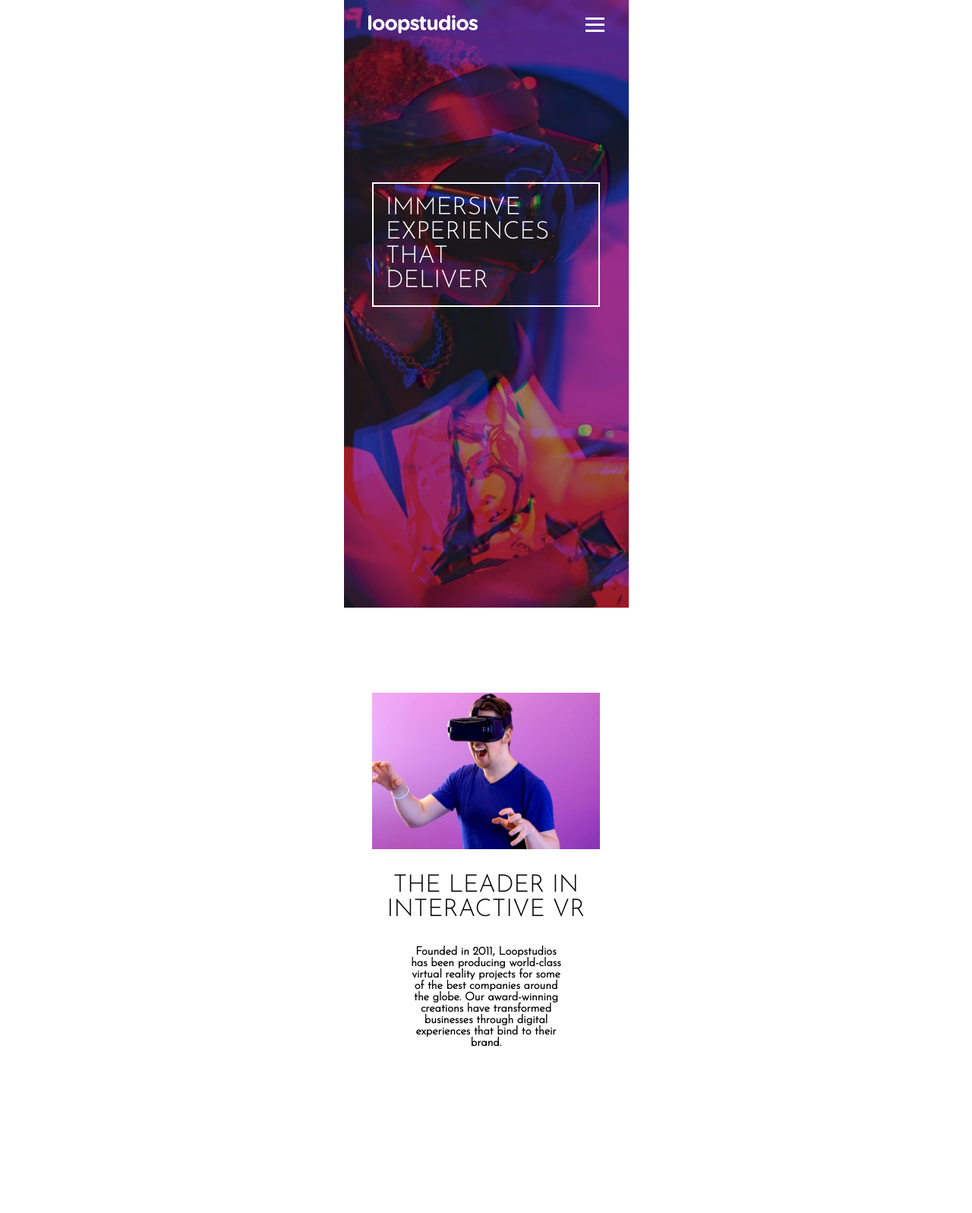
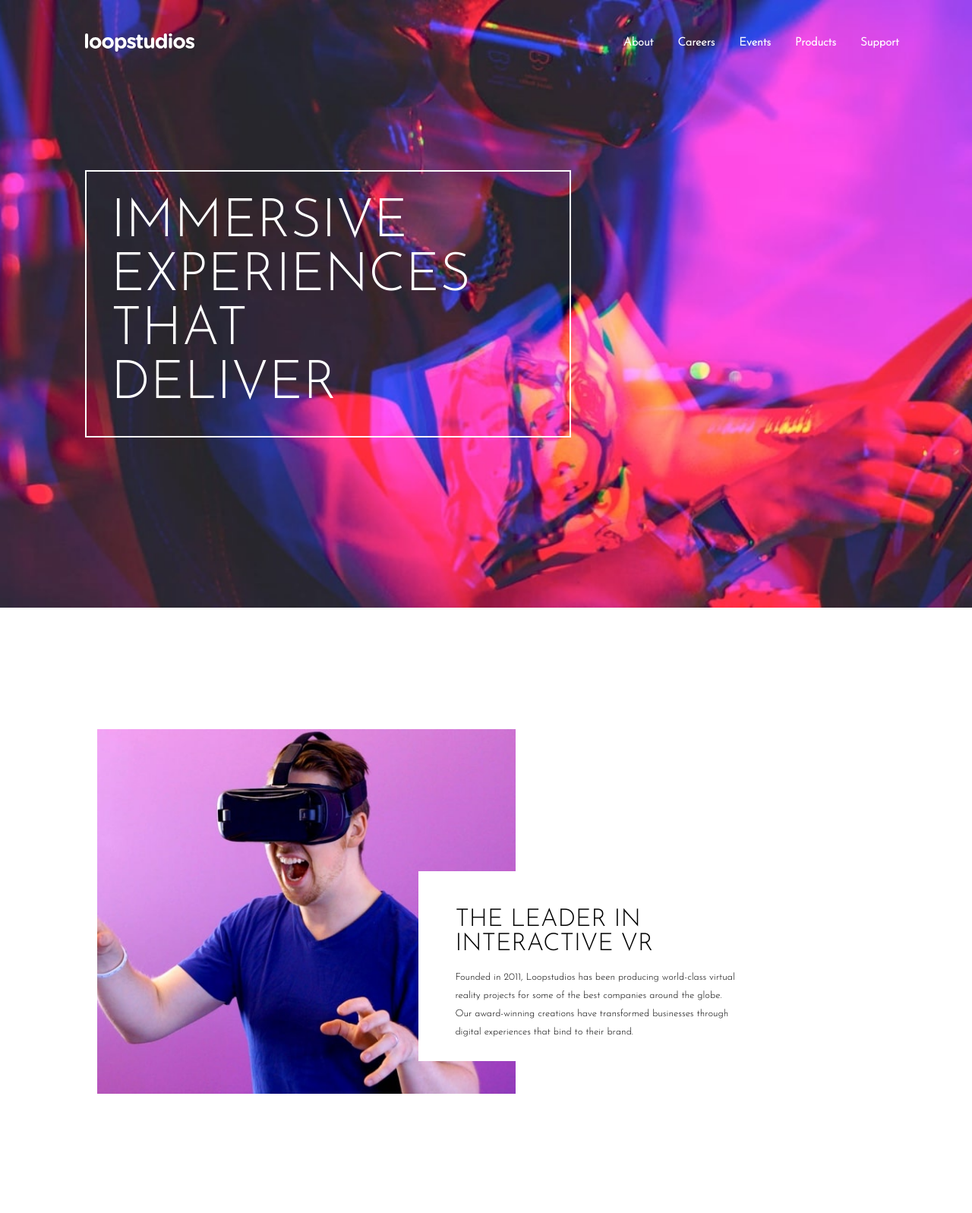
Before and after one commit to Onyeka101/Loop-landing-page, a plain HTML site: page index.html in a window 1280 px wide. Shown: the top 1597 px of the page at 76% size. Drawn offline with Linux system fonts and the light colour scheme.

Commit message:
modify page

```diff
--- a/index.html
+++ b/index.html
@@ -40,7 +40,7 @@
   </header>
   <section class="leader">
     <div class="image">
-      <img src="/images/mobile/image-interactive.jpg" alt="">
+      <!-- <img src="/images/mobile/image-interactive.jpg" alt=""> -->
     </div>
     <div class="leader-text">
       <h1 class="text-header">The leader in interactive VR</h1>
@@ -54,7 +54,7 @@
     <h1 class="our-creation"> Our creations</h1>
     <button class="see-all">see all</button>
   </section>
-  <section class="gallery">
+  <section class="gallery grid">
     <div class="deep-earth ">
       <p class="white">Deep earth</p> </div>
     <div class="night-arcade">
--- a/style.css
+++ b/style.css
@@ -85,6 +85,7 @@ body {
     margin: 5px auto;
     transition: all 0.6 ease-in-out;
 }
+
 /***************ACTIVE CLASSES***************/
 .heading .navigation .hamburger.active .bar:nth-child(2) {
     display: none;
@@ -129,25 +130,34 @@ body {
     font-size: 2rem;
     gap: 2rem;
 }
+
 /*************SECTION ONE - LEADER*************/
-.leader{
-/* background-color: aqua;     */
-height: 100vh;
-display: flex;
-flex-direction: column;
-align-items: center;
+.leader {
+    /* background-color: aqua;     */
+    height: 100vh;
+    display: flex;
+    flex-direction: column;
+    align-items: center;
 }
-.leader .image img{
+.leader .image {
     width: 80%;
-    display: block;
-    margin: 7rem auto 0;
+    height:50%;
+    margin: 5rem auto 0;
+background-image: url(/images/desktop/image-interactive.jpg);
+background-position: center;
+background-size: cover;
+background-repeat: no-repeat;
+
 }
-.leader .leader-text{
-    /* background-color: brown; */
+
+.leader .leader-text {
+    background-color:white;
+    height: 50%;
     width: 80%;
     margin-top: 2rem;
 }
-.leader .leader-text .text-header{
+
+.leader .leader-text .text-header {
     /* background-color: blueviolet; */
     text-transform: uppercase;
     text-align: center;
@@ -155,15 +165,20 @@ align-items: center;
     font-weight: lighter;
     padding: 0 1rem;
 }
-.leader .leader-text .text-body{
-    padding: 2rem 3rem;
+
+.leader .leader-text .text-body {
+    padding: 1rem 3rem;
     text-align: center;
-    font-weight: bold;
+    font-weight: light;
+    font-size: .8rem;
+    line-height: 1.5rem;
 }
-.creation .see-all{
+
+.creation .see-all {
     display: none;
 }
-.creation .our-creation{
+
+.creation .our-creation {
     text-transform: uppercase;
     text-align: center;
     padding-bottom: 2rem;
@@ -171,13 +186,14 @@ align-items: center;
 
 
 /*************SECTION  TWO - GALLERY*************/
-.gallery{
+.gallery {
     display: grid;
     height: 80rem;
     grid-column: 1fr 1fr 1fr 1fr 1fr 1fr 1fr 1fr;
     gap: 2rem;
 }
-.white{
+
+.white {
     /* background-color: chartreuse; */
     color: white;
     width: 4rem;
@@ -188,63 +204,72 @@ align-items: center;
     top: 2.5rem;
     left: 1rem;
 }
-.gallery .deep-earth{
+
+.gallery .deep-earth {
     background-image: linear-gradient(to right, rgba(0, 0, 0, 0.8), rgba(255, 255, 255, 0)), url(/images/mobile/image-deep-earth.jpg);
     background-position: center;
     background-repeat: no-repeat;
     background-size: cover;
     position: relative;
 }
-.gallery .night-arcade{
+
+.gallery .night-arcade {
     background-image: linear-gradient(to right, rgba(0, 0, 0, 0.8), rgba(255, 255, 255, 0)), url(/images/mobile/image-night-arcade.jpg);
     background-position: center;
     background-repeat: no-repeat;
     background-size: cover;
     position: relative;
 }
-.gallery .soccer{
+
+.gallery .soccer {
     background-image: linear-gradient(to right, rgba(0, 0, 0, 0.8), rgba(255, 255, 255, 0)), url(/images/mobile/image-soccer-team.jpg);
     background-position: center;
     background-repeat: no-repeat;
     background-size: cover;
     position: relative;
 }
-.gallery .the-grid{
+
+.gallery .the-grid {
     background-image: linear-gradient(to right, rgba(0, 0, 0, 0.8), rgba(255, 255, 255, 0)), url(/images/mobile/image-grid.jpg);
     background-position: center;
     background-repeat: no-repeat;
     background-size: cover;
     position: relative;
 }
-.gallery .from-up{
+
+.gallery .from-up {
     background-image: linear-gradient(to right, rgba(0, 0, 0, 0.8), rgba(255, 255, 255, 0)), url(/images/mobile/image-from-above.jpg);
     background-position: center;
     background-repeat: no-repeat;
     background-size: cover;
     position: relative;
 }
-.gallery .pockect{
+
+.gallery .pockect {
     background-image: linear-gradient(to right, rgba(0, 0, 0, 0.8), rgba(255, 255, 255, 0)), url(/images/mobile/image-pocket-borealis.jpg);
     background-position: center;
     background-repeat: no-repeat;
     background-size: cover;
     position: relative;
 }
-.gallery .curiosity{
+
+.gallery .curiosity {
     background-image: linear-gradient(to right, rgba(0, 0, 0, 0.8), rgba(255, 255, 255, 0)), url(/images/mobile/image-curiosity.jpg);
     background-position: center;
     background-repeat: no-repeat;
     background-size: cover;
     position: relative;
 }
-.gallery .fish-eye{
+
+.gallery .fish-eye {
     background-image: linear-gradient(to right, rgba(0, 0, 0, 0.8), rgba(255, 255, 255, 0)), url(/images/mobile/image-fisheye.jpg);
     background-position: center;
     background-repeat: no-repeat;
     background-size: cover;
     position: relative;
 }
-.bottom-see-all{
+
+.bottom-see-all {
     display: block;
     width: 10rem;
     padding: 1rem 0;
@@ -253,3 +278,92 @@ align-items: center;
     background: transparent;
     text-transform: uppercase;
 }
+
+/******************MEDIA QUERRY***************** */
+@media screen and (min-width: 1000px) {
+    html {
+        width: 100%;
+    }
+    .heading {
+        background-image: url(/images/desktop/image-hero.jpg);
+    }
+    .heading .navigation .nav-loop-logo {
+margin: 3rem 0 0 5rem;
+    }
+    .heading .navigation .nav-links{
+        position: static;
+        opacity: 1;
+        padding-top: 3rem;
+        margin-right: 4rem;
+    }
+    .heading .navigation .nav-links li a{
+        text-transform: capitalize;
+        font-weight: bolder;
+    }
+    .heading .navigation .hamburger .bar {
+        display: none;
+    }
+    .heading .immersive{
+        width: 50%;
+        /* background-color: brown; */
+        margin: 10rem 0 0 7rem ;
+        padding: 2rem 8.5rem 2rem 2rem;
+        font-size: 4.4rem
+    }
+    .leader{
+        /* background-color: aquamarine; */
+        flex-direction: row;
+        width: 80%;
+        margin: 0 auto;
+    }
+    .leader .image {
+        height: 60%;
+        width: 70%;
+        background-image: url(/images/desktop/image-interactive.jpg);
+        margin: 0;
+    }
+    .leader .leader-text{
+        height: 250px;
+        width: 60%;
+      position: relative;
+      right: 8rem;
+      top: 3.5rem;
+    }
+    .leader .leader-text .text-header{
+        padding: 3rem 3rem 0;
+        text-align: left;
+    }
+    .leader .leader-text .text-body{
+        text-align: left;
+        padding-bottom: 0rem;
+    }
+    /* ***********GRID GALLERY*********** */
+    .gallery{
+        width: 80%;
+        margin: 0 auto;
+        grid-template-columns: repeat(4, 1fr);
+        grid-auto-rows: 30rem;
+    }
+    .gallery .deep-earth{
+        background-image: url(/images/desktop/image-deep-earth.jpg);
+    }
+    .gallery  .soccer {
+        background-image: url(/images/desktop/image-soccer-team.jpg);
+    }
+    .gallery .the-grid{
+        background-image: url(/images/desktop/image-grid.jpg);
+    }
+    .gallery .from-up {
+        background-image: url(/images/desktop/image-from-above.jpg);
+    }
+    .gallery .pockect{
+        background-image: url(/images/desktop/image-pocket-borealis.jpg);
+    }
+    .gallery .curiosity{
+        background-image: url(/images/desktop/image-curiosity.jpg);
+    }
+    .gallery .fish-eye{
+        background-image: url(/images/desktop/image-fisheye.jpg);
+    }
+
+}
```
